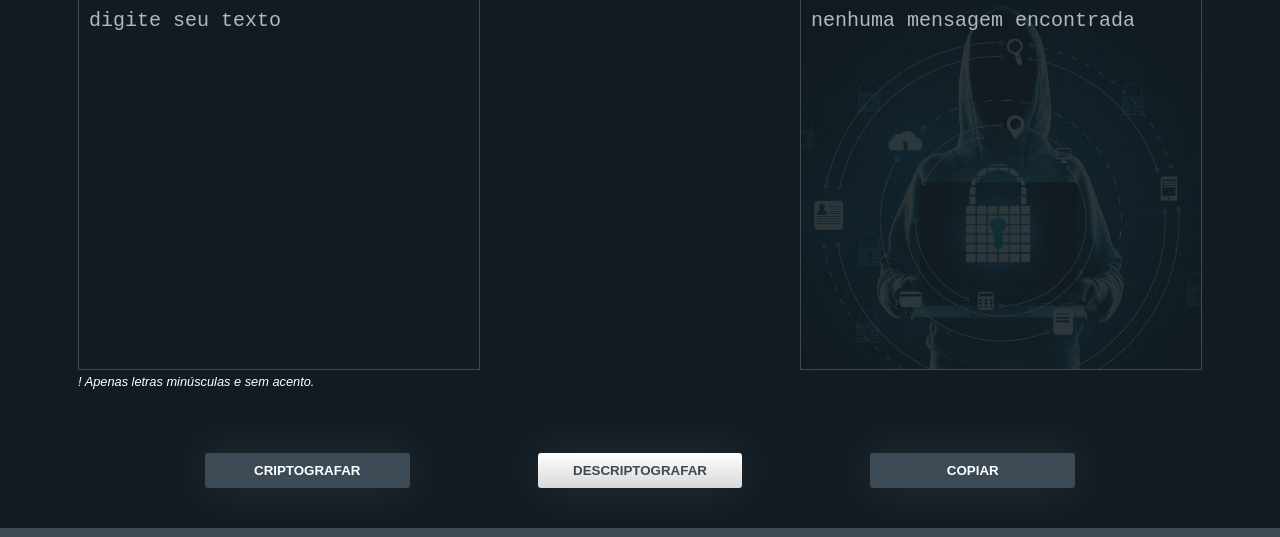
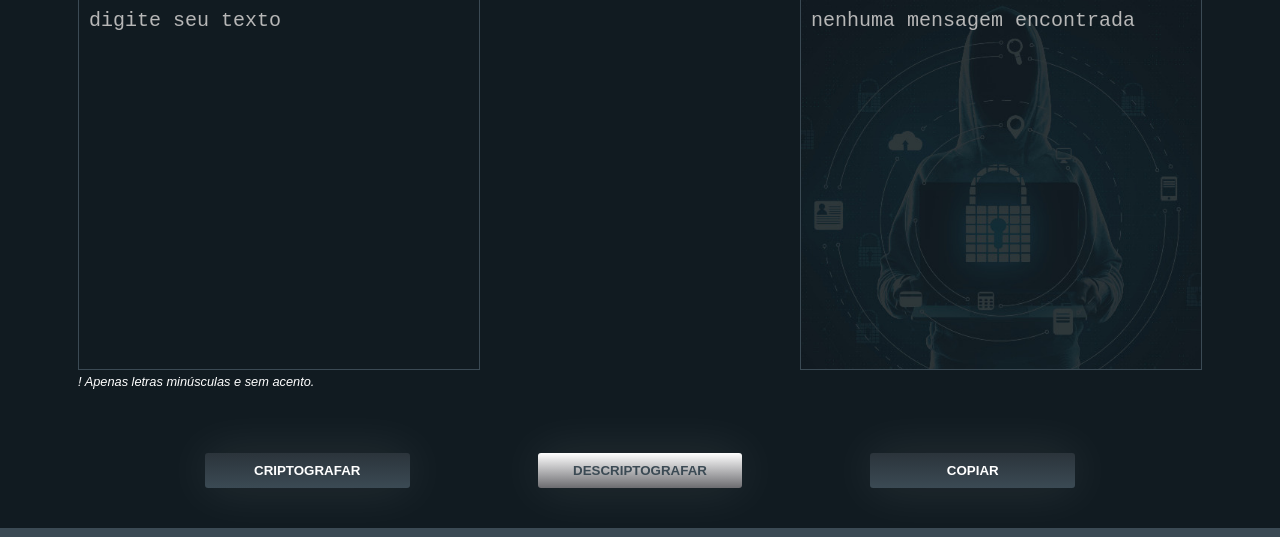
Before and after one commit to felizchan/alura-challenge, a plain HTML site: page index.html in a window 1280 px wide. Shown: the part 81-618 px from the top of the page. Drawn offline with Linux system fonts and the light colour scheme.

Commit message:
Ajuste na função copiar

```diff
--- a/estilo/style.css
+++ b/estilo/style.css
@@ -47,7 +47,7 @@ body {
 .buttons .btn-descriptografar {
     padding: 10px;
     margin: 0px;
-    background-image: linear-gradient(#ffffff, #d8d8d9);
+    background-image: linear-gradient(#ffffff, #6c6c70);
     box-shadow: 0 0px 50px 0px rgba(255, 255, 255, 0.1);
     border: none;
     color: #3b4a54;
@@ -59,7 +59,7 @@ body {
 .buttons .btn-criptografar {
     padding: 10px;
     margin: 0px;
-    background-image: linear-gradient(#3b4a54, #3b4a54);
+    background-image: linear-gradient(#2b343b, #3b4a54);
     box-shadow: 0 0px 50px 0px rgba(255, 255, 255, 0.1);
     border: none;
     color: white;
@@ -71,7 +71,7 @@ body {
 .btn-copiar {
     padding: 10px;
     margin: 0px;
-    background-image: linear-gradient(#3b4a54, #3b4a54);
+    background-image: linear-gradient(#2b343b, #3b4a54);
     box-shadow: 0 0px 50px 0px rgba(255, 255, 255, 0.1);
     border: none;
     color: white;
@@ -82,7 +82,7 @@ body {
 
 .btn-copiar:hover{
     cursor: pointer;
-    background-image: linear-gradient(#3b4a54, #111b21);
+    background-image: linear-gradient(#3b4a54, #2b343b);
     box-shadow: 0px 0px 50px 0px #3b4a54;
     transform: scale(1.1);
     transition: all 0.3s;
--- a/script/script.js
+++ b/script/script.js
@@ -22,7 +22,6 @@ function descriptografar(){
 
   function copiar() {
     var textoCop = document.getElementById('output');
-    textoCop.select();
-    document.execCommand('copy');
+    navigator.clipboard.writeText(textoCop.value);
     alert("Texto copiado.");
 }
```
